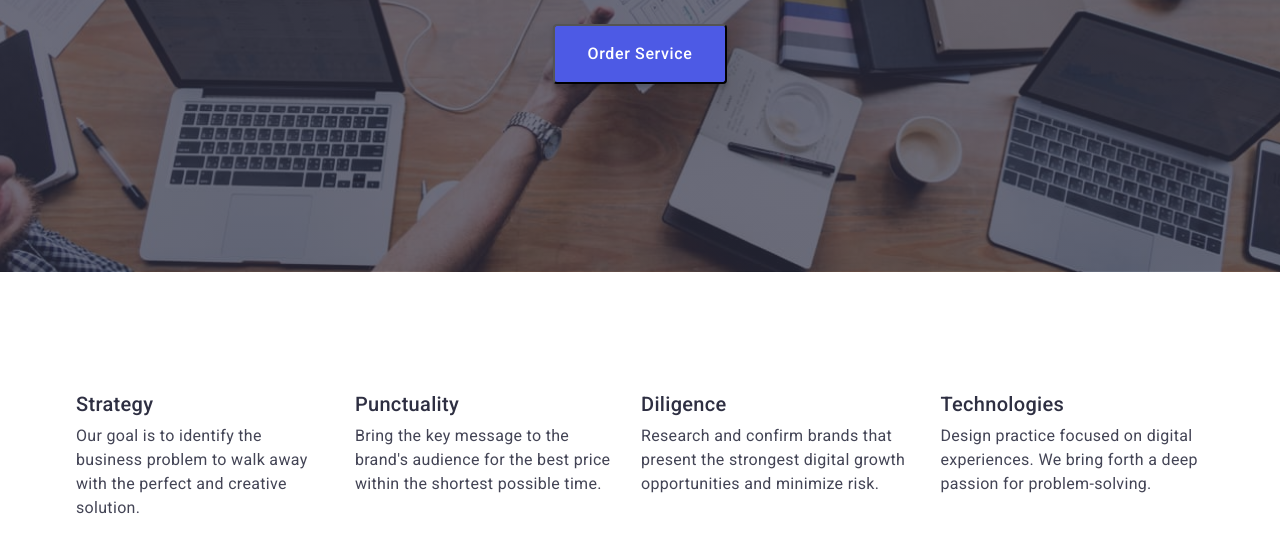
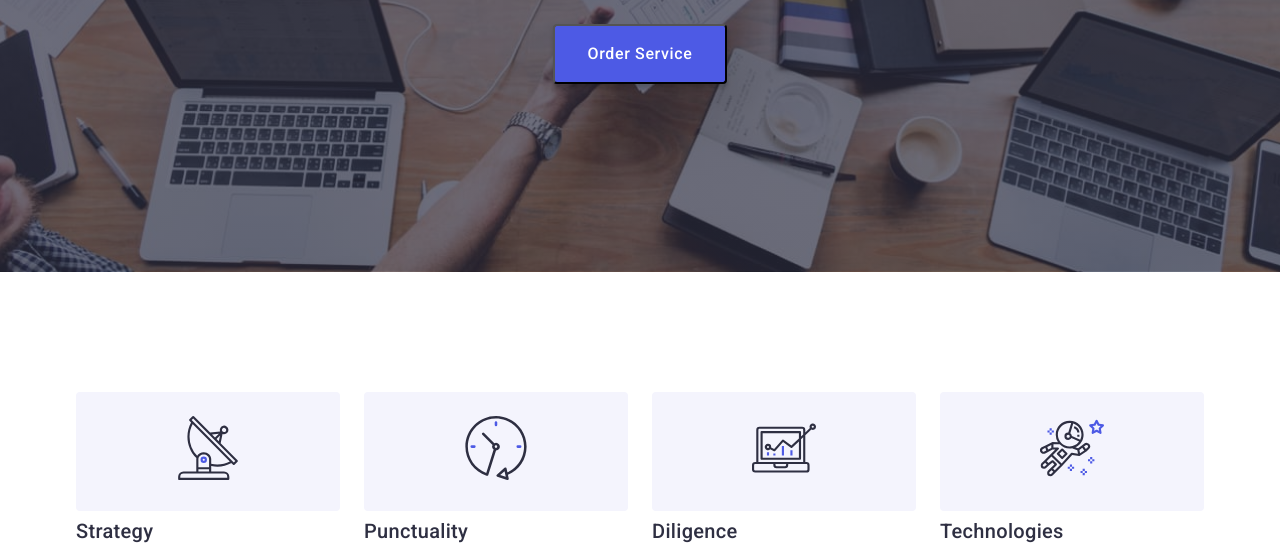
Before and after one commit to OleksandrKhokhlov/goit-markup-hw-04, a plain HTML site: page index.html in a window 1280 px wide. Shown: the part 405-952 px from the top of the page. Drawn offline with nearby package versions, Linux system fonts and the light colour scheme.

Commit message:
advantages icon

```diff
--- a/css/styles.css
+++ b/css/styles.css
@@ -186,6 +186,16 @@ img {
 	display: flex;
 	gap: var(--horizontal-gap);
 }
+.advantages-tumb {
+	padding: 24px 100px;
+	margin-bottom: 8px;
+	background-color: var(--light);
+	border-radius: 4px;
+}
+.advantages-icon {
+	width: 64px;
+	height: 64px;
+}
 .advantages-title {
 	font-weight: 500;
 	font-size: 20px;
@@ -252,7 +262,8 @@ img {
 	background-color: var(--primary-brand);
 	border-radius: 50%;
 }
-.social-link:hover, .social-link:focus {
+.social-link:hover,
+.social-link:focus {
 	background-color: var(--pressed-state);
 }
 .icon-social {
--- a/index.html
+++ b/index.html
@@ -52,24 +52,44 @@
 					<h2 class="visually-hidden">Our advantages</h2>
 					<ul class="advantages-list list">
 						<li>
+							<div class="advantages-tumb">
+								<svg class="advantages-icon">
+									<use href="./images/symbol-defs.svg#icon-antenna"></use>
+								</svg>
+							</div>
 							<h3 class="advantages-title">Strategy</h3>
 							<p class="primary-size">
 								Our goal is to identify the business problem to walk away with the perfect and creative solution.
 							</p>
 						</li>
 						<li>
+							<div class="advantages-tumb">
+								<svg class="advantages-icon">
+									<use href="./images/symbol-defs.svg#icon-clock"></use>
+								</svg>
+							</div>
 							<h3 class="advantages-title">Punctuality</h3>
 							<p class="primary-size">
 								Bring the key message to the brand's audience for the best price within the shortest possible time.
 							</p>
 						</li>
 						<li>
+							<div class="advantages-tumb">
+								<svg class="advantages-icon">
+									<use href="./images/symbol-defs.svg#icon-diagram"></use>
+								</svg>
+							</div>
 							<h3 class="advantages-title">Diligence</h3>
 							<p class="primary-size">
 								Research and confirm brands that present the strongest digital growth opportunities and minimize risk.
 							</p>
 						</li>
 						<li>
+							<div class="advantages-tumb">
+								<svg class="advantages-icon">
+									<use href="./images/symbol-defs.svg#icon-astronaut"></use>
+								</svg>
+							</div>
 							<h3 class="advantages-title">Technologies</h3>
 							<p class="primary-size">
 								Design practice focused on digital experiences. We bring forth a deep passion for problem-solving.
```
